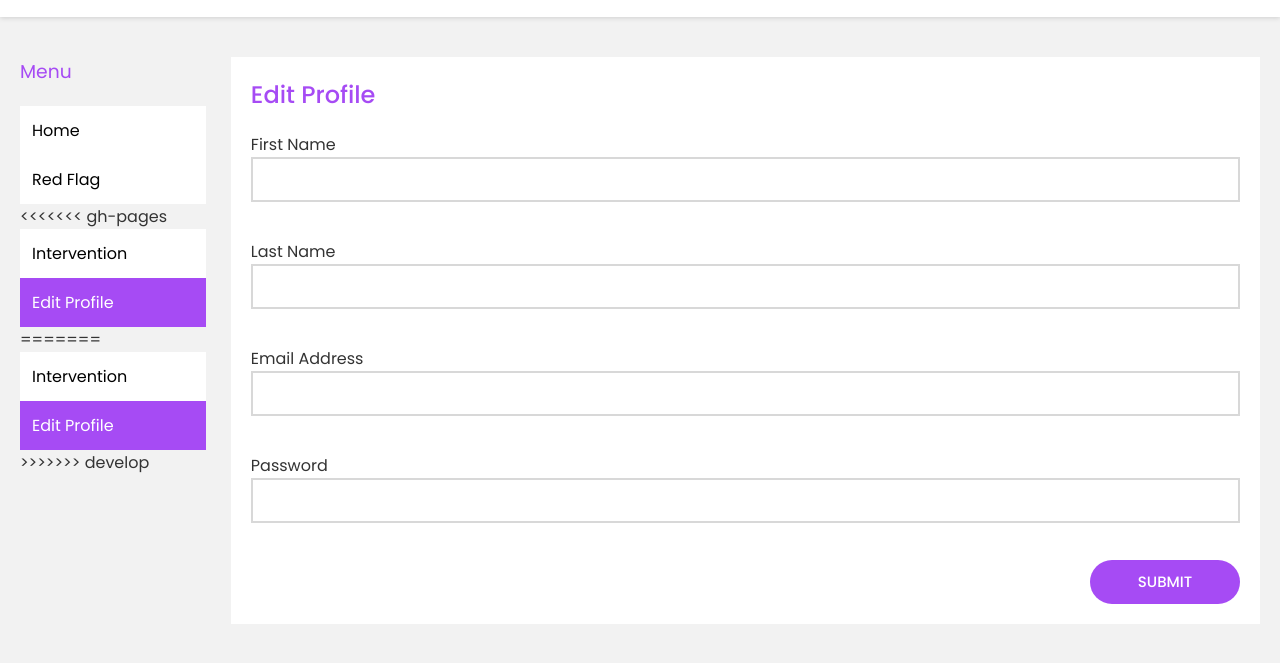
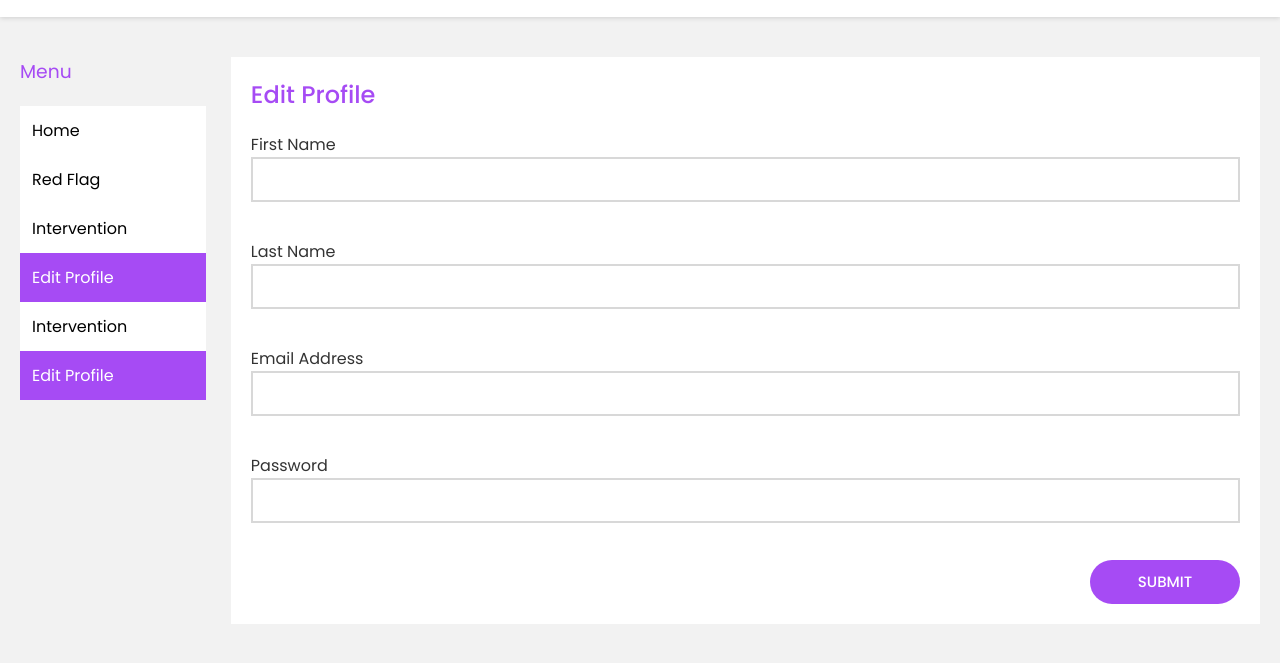
Before and after one commit to RichaAnand94/Broadcaster, a plain HTML site: page UI/edit-profile.html in a window 1280 px wide. Shown: the part 77-740 px from the top of the page. Drawn offline with Linux system fonts and the light colour scheme.

Commit message:
Update edit-profile.html

```diff
--- a/UI/edit-profile.html
+++ b/UI/edit-profile.html
@@ -34,13 +34,10 @@
 <div class="vertical-menu">
   <a href="Dashboard.html">Home</a>
   <a href="red-flag.html">Red Flag</a>
-<<<<<<< gh-pages
   <a href="intervention.html">Intervention</a>
   <a href="edit-profile.html" class="active">Edit Profile</a>
-=======
   <a href="intervention.html"> Intervention</a>
   <a href="edit-profile.html" class="active"> Edit Profile</a>
->>>>>>> develop
 
 </div>
 </div>
```
